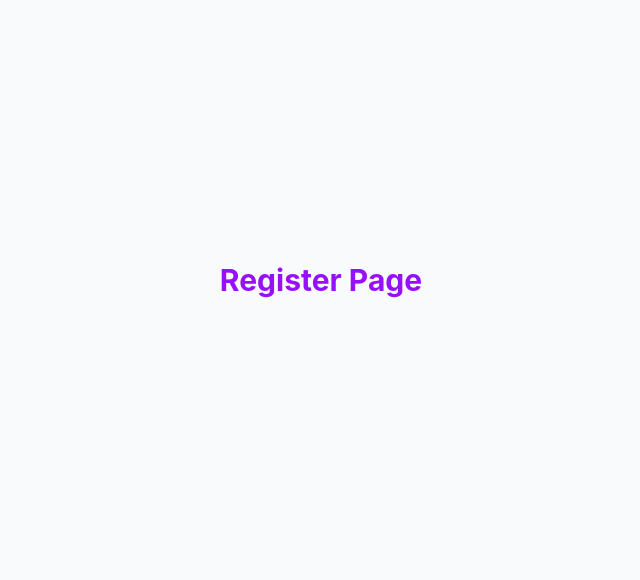
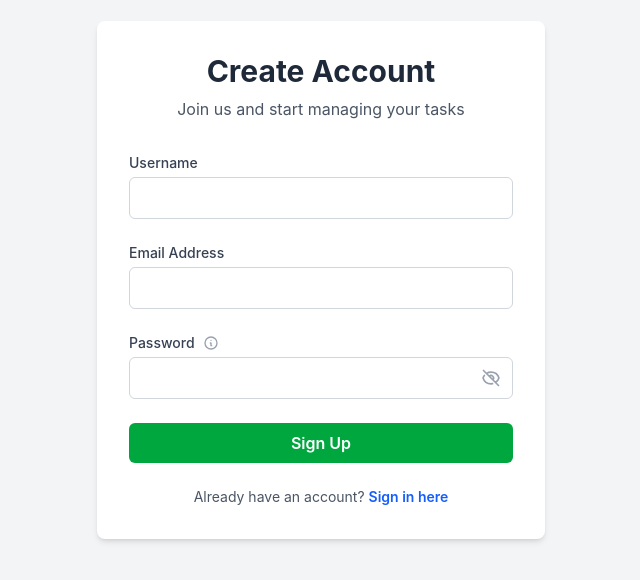
Before and after one commit to zushw/to-do-app, a React app in the folder frontend/: page /register in a window 1280 px wide. Shown: the part 120-700 px from the top of the page, without its empty margins (319-959 px from the left). Built offline with nearby package versions, Linux system fonts and the light colour scheme; no server answers; the HTML template or start-up script is replaced by a standard one.

Commit message:
feat: create register page and integrate validation errors.

```diff
--- a/frontend/src/pages/Register.jsx
+++ b/frontend/src/pages/Register.jsx
@@ -1,7 +1,149 @@
+import { useState } from 'react';
+import { useNavigate, Link } from 'react-router-dom';
+import api from '../services/api';
+
 export function Register() {
-    return (
-        <div className="flex h-screen items-center justify-center bg-gray-50">
-            <h1 className="text-3xl font-bold text-purple-600">Register Page</h1>
+  const [username, setUsername] = useState('');
+  const [email, setEmail] = useState('');
+  const [password, setPassword] = useState('');
+
+  const [showPassword, setShowPassword] = useState(false);
+
+  const [error, setError] = useState('');
+  const [isLoading, setIsLoading] = useState(false);
+
+  const navigate = useNavigate();
+
+  async function handleRegister(e) {
+    e.preventDefault();
+    setError('');
+    setIsLoading(true);
+
+    try {
+      await api.post('/auth/register/', { username, email, password });
+      navigate('/login');
+    } catch (err) {
+      if (err.response && err.response.data) {
+        const errorData = err.response.data;
+        const firstErrorKey = Object.keys(errorData)[0];
+        const firstErrorMessage = errorData[firstErrorKey][0];
+        setError(`${firstErrorKey.toUpperCase()}: ${firstErrorMessage}`);
+      } else {
+        setError('An unexpected error occurred. Please try again.');
+      }
+    } finally {
+      setIsLoading(false);
+    }
+  }
+
+  return (
+    <div className="flex min-h-screen items-center justify-center bg-gray-100">
+      <div className="w-full max-w-md rounded-lg bg-white p-8 shadow-md">
+
+        <div className="mb-8 text-center">
+          <h1 className="text-3xl font-bold text-gray-800">Create Account</h1>
+          <p className="mt-2 text-gray-600">Join us and start managing your tasks</p>
         </div>
-    );
+
+        {error && (
+          <div className="mb-4 rounded bg-red-100 p-3 text-sm text-red-700">
+            {error}
+          </div>
+        )}
+
+        <form onSubmit={handleRegister} className="space-y-6">
+          <div>
+            <label className="block text-sm font-medium text-gray-700" htmlFor="username">
+              Username
+            </label>
+            <input
+              id="username"
+              type="text"
+              required
+              className="mt-1 w-full rounded-md border border-gray-300 px-3 py-2 outline-none focus:border-blue-500 focus:ring-1 focus:ring-blue-500"
+              value={username}
+              onChange={(e) => setUsername(e.target.value)}
+            />
+          </div>
+
+          <div>
+            <label className="block text-sm font-medium text-gray-700" htmlFor="email">
+              Email Address
+            </label>
+            <input
+              id="email"
+              type="email"
+              required
+              className="mt-1 w-full rounded-md border border-gray-300 px-3 py-2 outline-none focus:border-blue-500 focus:ring-1 focus:ring-blue-500"
+              value={email}
+              onChange={(e) => setEmail(e.target.value)}
+            />
+          </div>
+
+          <div>
+            <div className="flex items-center">
+              <label className="block text-sm font-medium text-gray-700" htmlFor="password">
+                Password
+              </label>
+
+              <div className="group relative ml-2 flex cursor-help items-center">
+                <svg className="h-4 w-4 text-gray-400 hover:text-blue-500" fill="none" viewBox="0 0 24 24" stroke="currentColor">
+                  <path strokeLinecap="round" strokeLinejoin="round" strokeWidth={2} d="M13 16h-1v-4h-1m1-4h.01M21 12a9 9 0 11-18 0 9 9 0 0118 0z" />
+                </svg>
+                <div className="absolute bottom-full left-1/2 mb-2 hidden w-64 -translate-x-1/2 rounded bg-gray-800 p-2 text-xs text-white shadow-lg group-hover:block">
+                  Must contain at least 8 characters, one uppercase, one number, and one special character.
+                  <div className="absolute left-1/2 top-full -mt-1 h-2 w-2 -translate-x-1/2 rotate-45 bg-gray-800"></div>
+                </div>
+              </div>
+            </div>
+
+            <div className="relative mt-1">
+              <input
+                id="password"
+                type={showPassword ? "text" : "password"}
+                required
+                className="w-full rounded-md border border-gray-300 py-2 pl-3 pr-10 outline-none focus:border-blue-500 focus:ring-1 focus:ring-blue-500"
+                value={password}
+                onChange={(e) => setPassword(e.target.value)}
+              />
+
+              <button
+                type="button"
+                className="absolute inset-y-0 right-0 flex items-center pr-3 text-gray-400 hover:text-gray-600"
+                onClick={() => setShowPassword(!showPassword)}
+                tabIndex="-1"
+              >
+                {showPassword ? (
+                  <svg className="h-5 w-5" fill="none" viewBox="0 0 24 24" stroke="currentColor">
+                    <path strokeLinecap="round" strokeLinejoin="round" strokeWidth={2} d="M15 12a3 3 0 11-6 0 3 3 0 016 0z" />
+                    <path strokeLinecap="round" strokeLinejoin="round" strokeWidth={2} d="M2.458 12C3.732 7.943 7.523 5 12 5c4.478 0 8.268 2.943 9.542 7-1.274 4.057-5.064 7-9.542 7-4.477 0-8.268-2.943-9.542-7z" />
+                  </svg>
+                ) : (
+                  <svg className="h-5 w-5" fill="none" viewBox="0 0 24 24" stroke="currentColor">
+                    <path strokeLinecap="round" strokeLinejoin="round" strokeWidth={2} d="M13.875 18.825A10.05 10.05 0 0112 19c-4.478 0-8.268-2.943-9.543-7a9.97 9.97 0 011.563-3.029m5.858.908a3 3 0 114.243 4.243M9.878 9.878l4.242 4.242M9.88 9.88l-3.29-3.29m7.532 7.532l3.29 3.29M3 3l3.59 3.59m0 0A9.953 9.953 0 0112 5c4.478 0 8.268 2.943 9.543 7a10.025 10.025 0 01-4.132 5.411m0 0L21 21" />
+                  </svg>
+                )}
+              </button>
+            </div>
+          </div>
+
+          <button
+            type="submit"
+            disabled={isLoading}
+            className="w-full rounded-md bg-green-600 py-2 font-semibold text-white transition-colors hover:bg-green-700 disabled:bg-green-400"
+          >
+            {isLoading ? 'Creating account...' : 'Sign Up'}
+          </button>
+        </form>
+
+        <div className="mt-6 text-center text-sm text-gray-600">
+          Already have an account?{' '}
+          <Link to="/login" className="font-semibold text-blue-600 hover:text-blue-500">
+            Sign in here
+          </Link>
+        </div>
+
+      </div>
+    </div>
+  );
 }
```
